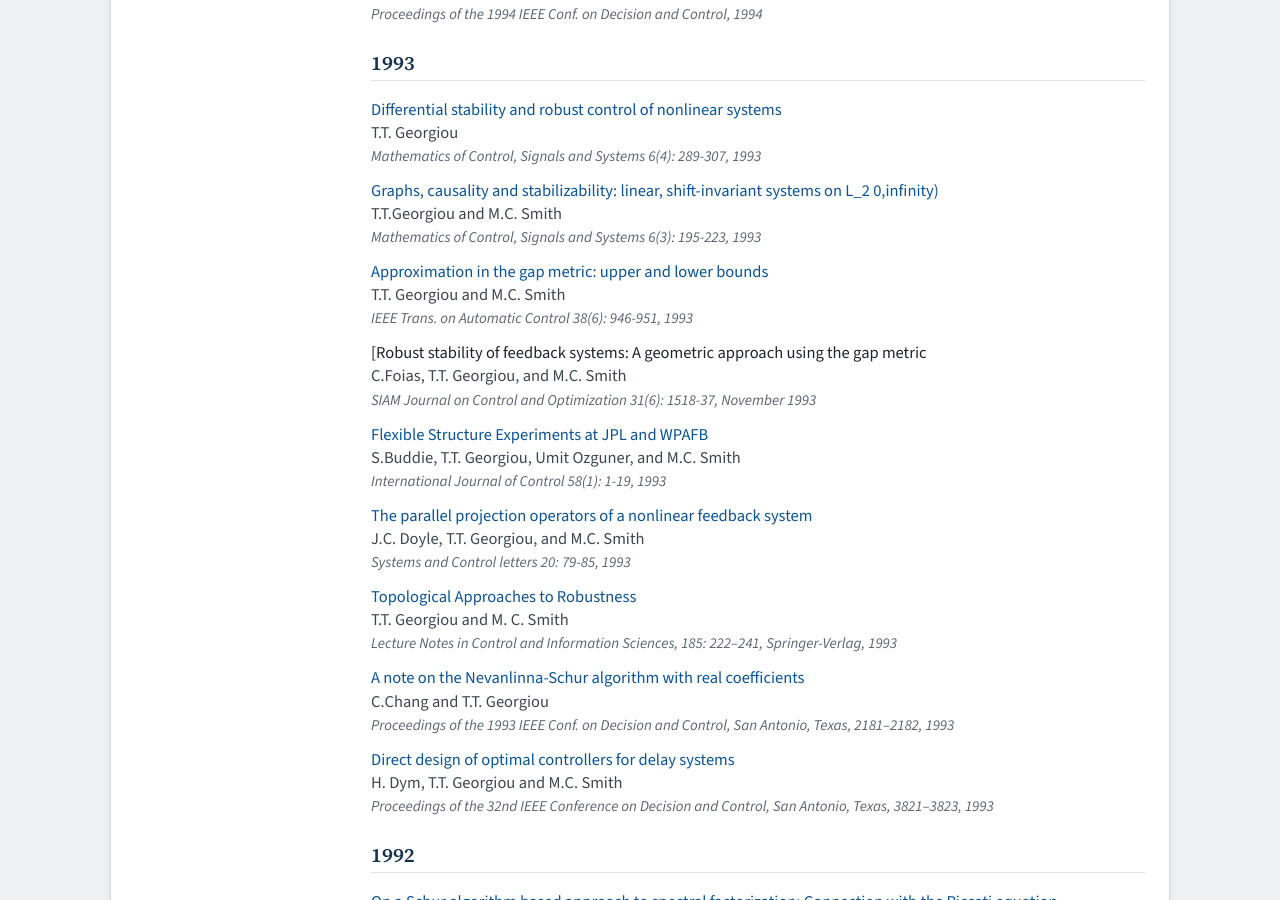
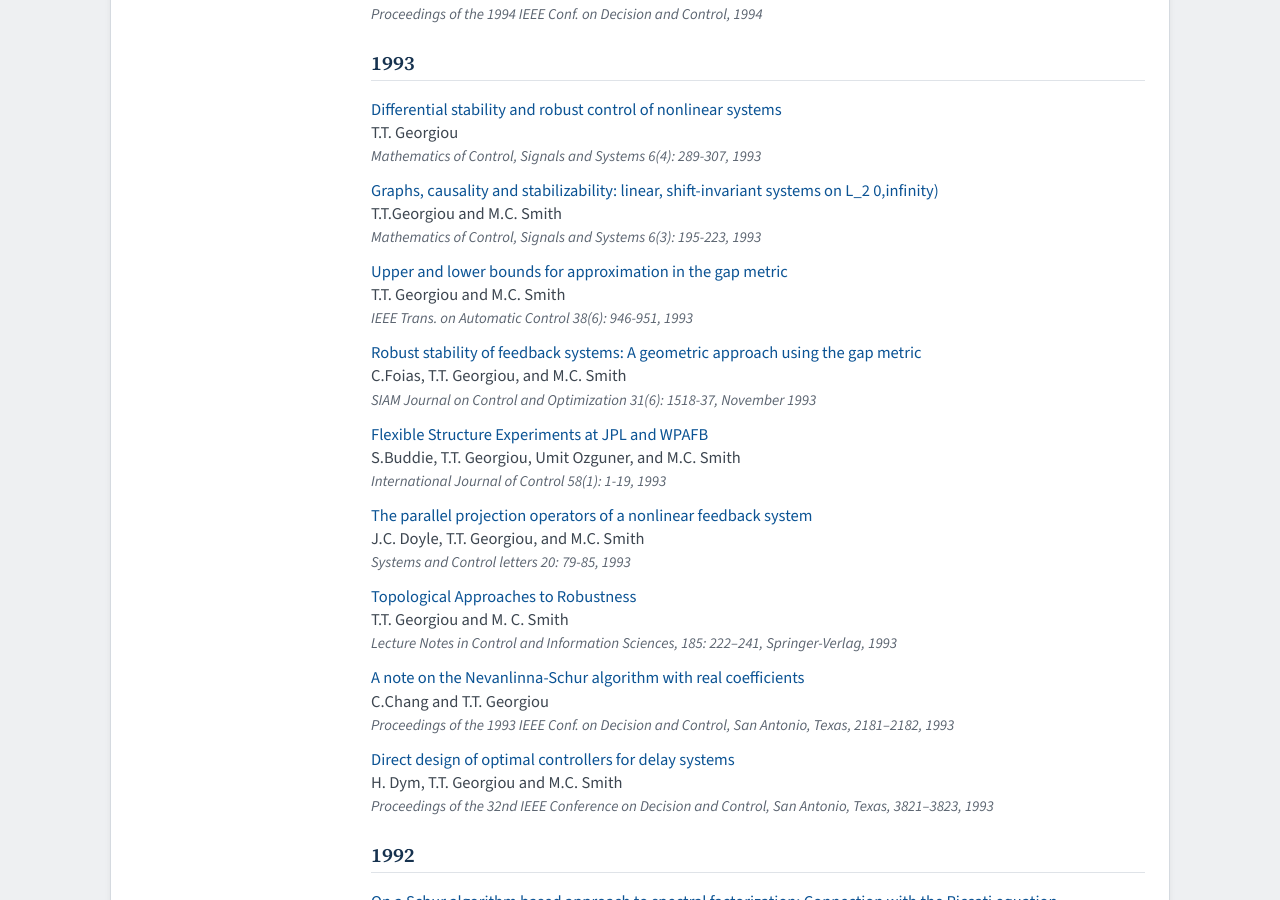
Before and after one commit to TryphonGeorgiou/TryphonGeorgiou.github.io, a Jekyll site: the page built from publications.md, in a window 1280 px wide and 900 px high, scrolled down 25302 px. Built offline with Jekyll 4.4.1, drawn with Linux system fonts in a browser that asks for light colours.

Commit message:
some corrections
some correctioins

```diff
--- a/publications.md
+++ b/publications.md
@@ -1243,11 +1243,11 @@ Listing by year of completion, or year of publication.
   <span class="au">T.T.Georgiou and M.C. Smith</span>\\
   <span class="ve">Mathematics of Control, Signals and Systems 6(3): 195-223, 1993</span>
 
-- [Approximation in the gap metric: upper and lower bounds](https://doi.org/10.1109/9.222308)\\
+- [Upper and lower bounds for approximation in the gap metric](https://doi.org/10.1109/9.222308)\\
   <span class="au">T.T. Georgiou and M.C. Smith</span>\\
   <span class="ve">IEEE Trans. on Automatic Control 38(6): 946-951, 1993</span>
 
-- [Robust stability of feedback systems: A geometric approach using the gap metric\\
+- [Robust stability of feedback systems: A geometric approach using the gap metric](https://doi.org/10.1137/0331071)\\
   <span class="au">C.Foias, T.T. Georgiou, and M.C. Smith</span>\\
   <span class="ve">SIAM Journal on Control and Optimization 31(6): 1518-37, November 1993</span>
 
```
